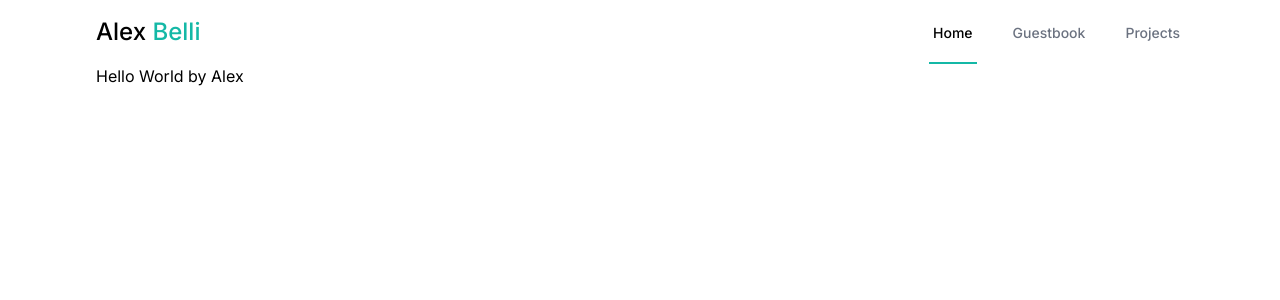
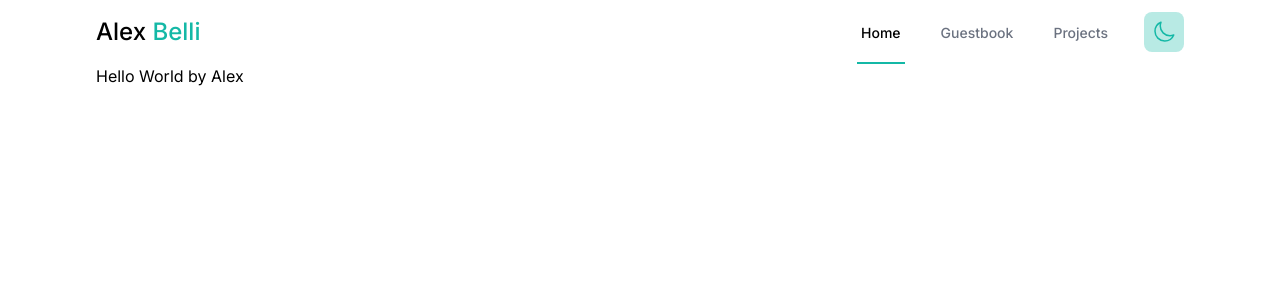
Before and after one commit to AlexMcBex/Portfolio-Next.js, a Next.js app: page / in a window 1280 px wide. Shown: the top 300 px of the page. Built offline with nearby package versions, Linux system fonts and the light colour scheme.

Commit message:
added theme button

```diff
--- a/app/components/Navbar.tsx
+++ b/app/components/Navbar.tsx
@@ -3,6 +3,7 @@
 import { Disclosure } from "@headlessui/react"
 import Link from "next/link"
 import { usePathname } from "next/navigation"
+import ThemeButton from "./ThemeButton"
 
 export default function Navbar() {
 
@@ -39,10 +40,14 @@
                                      : 'border-transparent text-gray-500 dark:text-gray-300 dark:hover:text-white inline-flex items-center px-1 pt-1 border-b-2 text-sm font-medium'}`}>
                                         Projects
                                     </Link>
+                                    <ThemeButton />
                                 </div>
                             </div>
+
                             {/* burger option */}
                             <div className="-mr-2 flex items-center sm:hidden">
+
+                            <ThemeButton />
                                 <Disclosure.Button className="inline-flex items-center p-2 justify-center rounded-md text-gray-400 hover:text-gray-500 hover:bg-gray-100 focus:outline-none focus:ring-2 focus:ring-inset focus:ring-teal-500 dark:hover:bg-gray-800">
                                     {open ? (
                                         <svg xmlns="http://www.w3.org/2000/svg" fill="none" viewBox="0 0 24 24" strokeWidth={1.5} stroke="currentColor" className="w-6 h-6">
@@ -57,6 +62,7 @@
                             </div>
                         </div>
                     </div>
+
                     {/* burger panel */}
                     <Disclosure.Panel className="sm:hidden">
                                         <div className="pt-2 pb-3 space-y-1">
--- a/app/components/ThemeButton.tsx
+++ b/app/components/ThemeButton.tsx
@@ -1 +1,54 @@
 "use client"
+
+import { useTheme } from "next-themes"
+import { useEffect, useState } from "react"
+
+export default function ThemeButton() {
+    const { setTheme, resolvedTheme } = useTheme()
+    const [mounted, setMounted] = useState(false)
+
+    useEffect(()=>{
+        setMounted(true)
+    }, [])
+
+    if(!mounted){
+        return null
+    }
+
+    return (
+        <button
+            onClick={() => setTheme(resolvedTheme === 'dark' ? "light" : "dark")}
+            className="bg-teal-500/30 p-2 rounded-lg text-teal-500"
+        >
+            {resolvedTheme === 'dark' ? (
+                <svg
+                xmlns="http://www.w3.org/2000/svg"
+                fill="none"
+                viewBox="0 0 24 24"
+                strokeWidth={1.5}
+                stroke="currentColor"
+                className="w-6 h-6">
+                    <path
+                    strokeLinecap="round"
+                    strokeLinejoin="round"
+                    d="M12 3v2.25m6.364.386l-1.591 1.591M21 12h-2.25m-.386 6.364l-1.591-1.591M12 18.75V21m-4.773-4.227l-1.591 1.591M5.25 12H3m4.227-4.773L5.636 5.636M15.75 12a3.75 3.75 0 11-7.5 0 3.75 3.75 0 017.5 0z" />
+                </svg>
+
+            )
+                : (
+                    <svg
+                    xmlns="http://www.w3.org/2000/svg"
+                    fill="none"
+                    viewBox="0 0 24 24"
+                    strokeWidth={1.5} stroke="currentColor"
+                    className="w-6 h-6">
+                        <path
+                        strokeLinecap="round"
+                        strokeLinejoin="round"
+                        d="M21.752 15.002A9.718 9.718 0 0118 15.75c-5.385 0-9.75-4.365-9.75-9.75 0-1.33.266-2.597.748-3.752A9.753 9.753 0 003 11.25C3 16.635 7.365 21 12.75 21a9.753 9.753 0 009.002-5.998z" />
+                    </svg>
+
+                )}
+        </button>
+    )
+}
```
